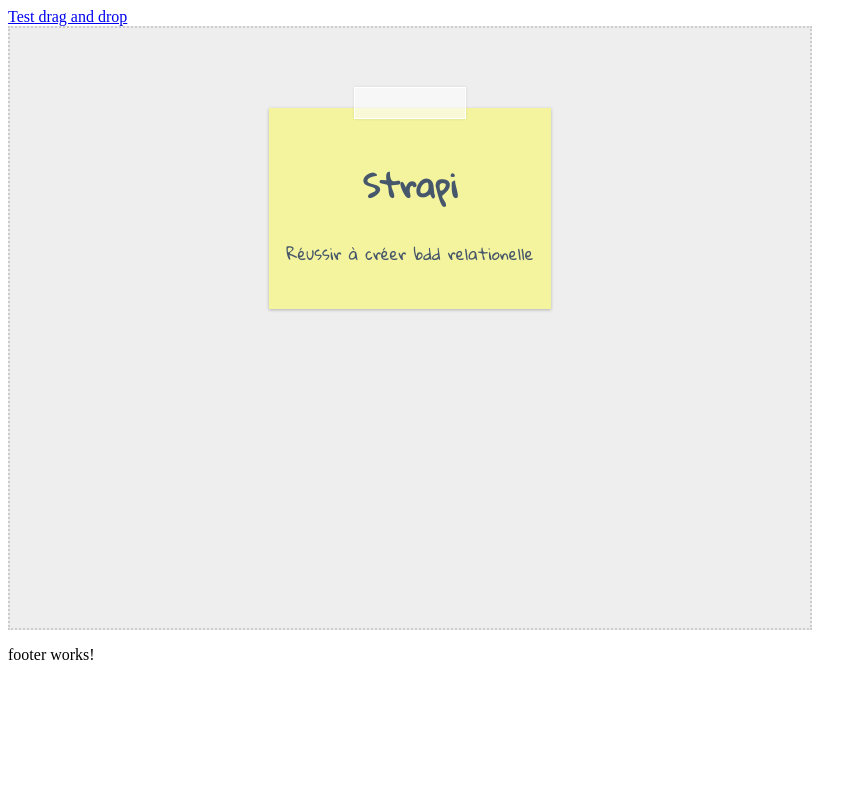
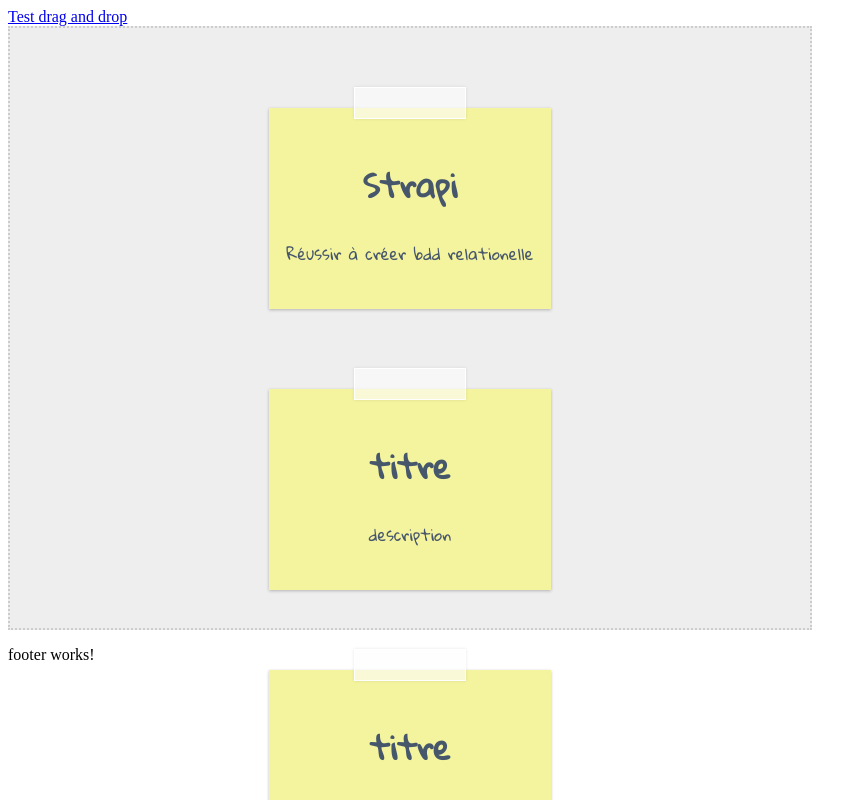
Before and after one commit to JulienBailly08/todoList, an Angular app: page / in a window 1280 px wide. Shown: the top 800 px of the page, without its empty margins (0-867 px from the left). Built offline with nearby package versions, Linux system fonts and the light colour scheme; a web font is replaced by a local one.

Commit message:
modif archi html et creation boucle pop post it

```diff
--- a/src/app/component/dragbox/dragbox.component.css
+++ b/src/app/component/dragbox/dragbox.component.css
@@ -1,12 +1,4 @@
 @import url(https://fonts.googleapis.com/css?family=Give+You+Glory|The+Girl+Next+Door|Gloria+Hallelujah|Indie+Flower);
-
-  .box {
-    width: 800px;
-    height: 600px;
-    max-width: 100%;
-    border: dotted #ccc 2px;
-    background: #eee;
-  }
 
 .sticky {
   -webkit-box-shadow: #DDD 0px 1px 2px;
--- a/src/app/component/dragbox/dragbox.component.html
+++ b/src/app/component/dragbox/dragbox.component.html
@@ -1,8 +1,7 @@
-<div class="box">
+
   <div class="post-it" cdkDragBoundary=".box" cdkDrag>
     <div class="sticky taped">
-      <h1>{{prout.attributes.title}}</h1>
-      <p>{{prout.attributes.description}}</p>
+      <h1>{{todo.attributes.title}}</h1>
+      <p>{{todo.attributes.description}}</p>
     </div>
   </div>
-</div>
--- a/src/app/component/dragbox/dragbox.component.ts
+++ b/src/app/component/dragbox/dragbox.component.ts
@@ -8,7 +8,7 @@
 export class DragboxComponent implements OnInit {
 
 
-  @Input() prout:any;
+  @Input() todo:any;
   constructor() { }
 
   ngOnInit(): void {
--- a/src/app/component/home/home.component.css
+++ b/src/app/component/home/home.component.css
@@ -0,0 +1,7 @@
+.box {
+  width: 800px;
+  height: 600px;
+  max-width: 100%;
+  border: dotted #ccc 2px;
+  background: #eee;
+}
--- a/src/app/component/home/home.component.html
+++ b/src/app/component/home/home.component.html
@@ -1 +1,6 @@
-<app-dragbox [prout]="todoList[0]"></app-dragbox>
+<div class="box">
+  <app-dragbox
+    *ngFor="let todoElement of todoList"
+    [todo]="todoElement"
+  ></app-dragbox>
+</div>
--- a/src/app/component/home/home.component.ts
+++ b/src/app/component/home/home.component.ts
@@ -9,9 +9,9 @@
 })
 export class HomeComponent implements OnInit {
 
-  todoList:any;
+  todoList: any;
 
-  constructor(private todoService : TodosService) { }
+  constructor(private todoService: TodosService) { }
 
   ngOnInit(): void {
     this.todoList = this.todoService.getTodoList();
```
